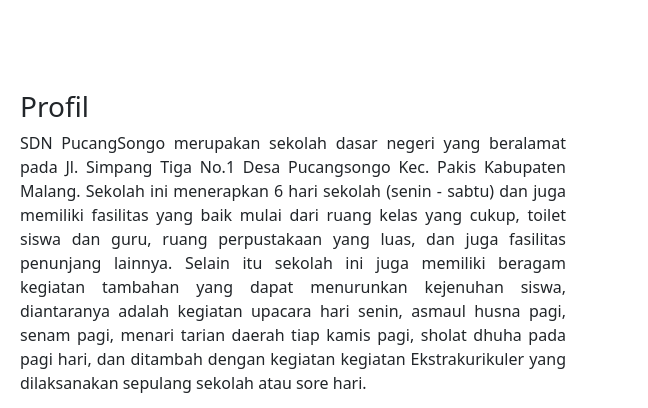
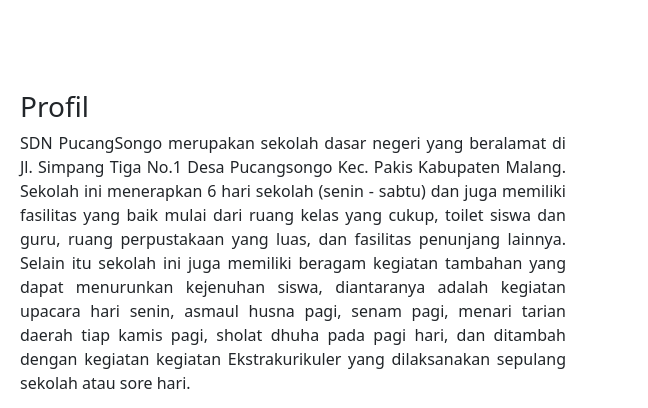
Before and after one commit to wilismadiun/SDNPucangSongo, a plain HTML site: page index.html in a window 1280 px wide. Shown: the part 1028-1436 px from the top of the page, 632-1280 px from the left. Drawn offline with Linux system fonts and the light colour scheme.

Commit message:
Update index.html

```diff
--- a/index.html
+++ b/index.html
@@ -72,8 +72,8 @@
                     <div class="col-12 col-sm-6">
                         <h3>Profil</h3>
                         <p style="text-align: justify;">
-                            SDN PucangSongo merupakan sekolah dasar negeri yang beralamat pada Jl. Simpang Tiga No.1 Desa Pucangsongo Kec. Pakis Kabupaten Malang. Sekolah ini menerapkan 6 hari sekolah (senin - sabtu) dan juga memiliki fasilitas yang baik mulai dari ruang kelas yang
-                            cukup, toilet siswa dan guru, ruang perpustakaan yang luas, dan juga fasilitas penunjang lainnya. Selain itu sekolah ini juga memiliki beragam kegiatan tambahan yang dapat menurunkan kejenuhan siswa, diantaranya adalah kegiatan
+                            SDN PucangSongo merupakan sekolah dasar negeri yang beralamat di Jl. Simpang Tiga No.1 Desa Pucangsongo Kec. Pakis Kabupaten Malang. Sekolah ini menerapkan 6 hari sekolah (senin - sabtu) dan juga memiliki fasilitas yang baik mulai dari ruang kelas yang
+                            cukup, toilet siswa dan guru, ruang perpustakaan yang luas, dan fasilitas penunjang lainnya. Selain itu sekolah ini juga memiliki beragam kegiatan tambahan yang dapat menurunkan kejenuhan siswa, diantaranya adalah kegiatan
                             upacara hari senin, asmaul husna pagi, senam pagi, menari tarian daerah tiap kamis pagi, sholat dhuha pada pagi hari, dan ditambah dengan kegiatan kegiatan Ekstrakurikuler yang dilaksanakan sepulang sekolah atau sore hari.
 
                         </p>
```
